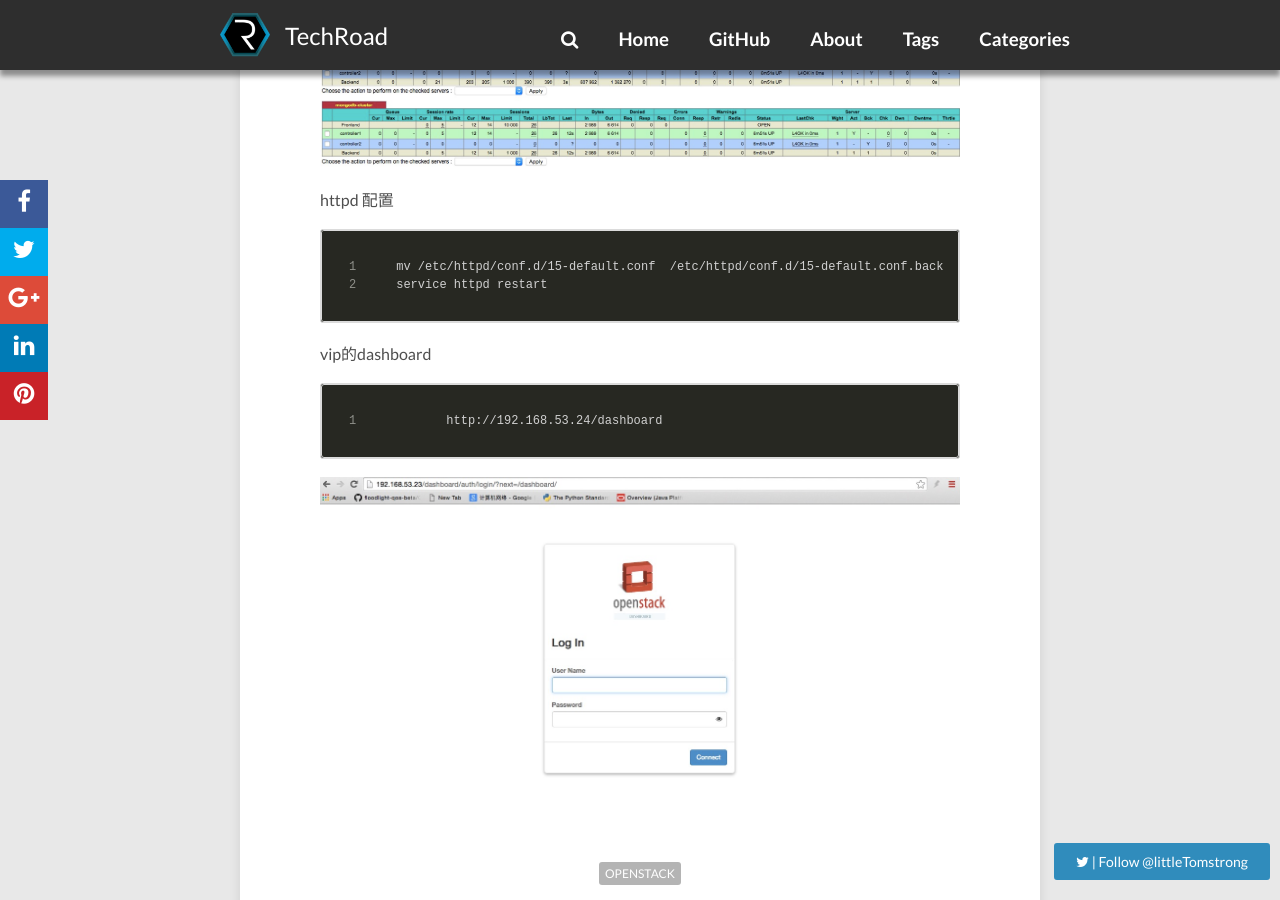
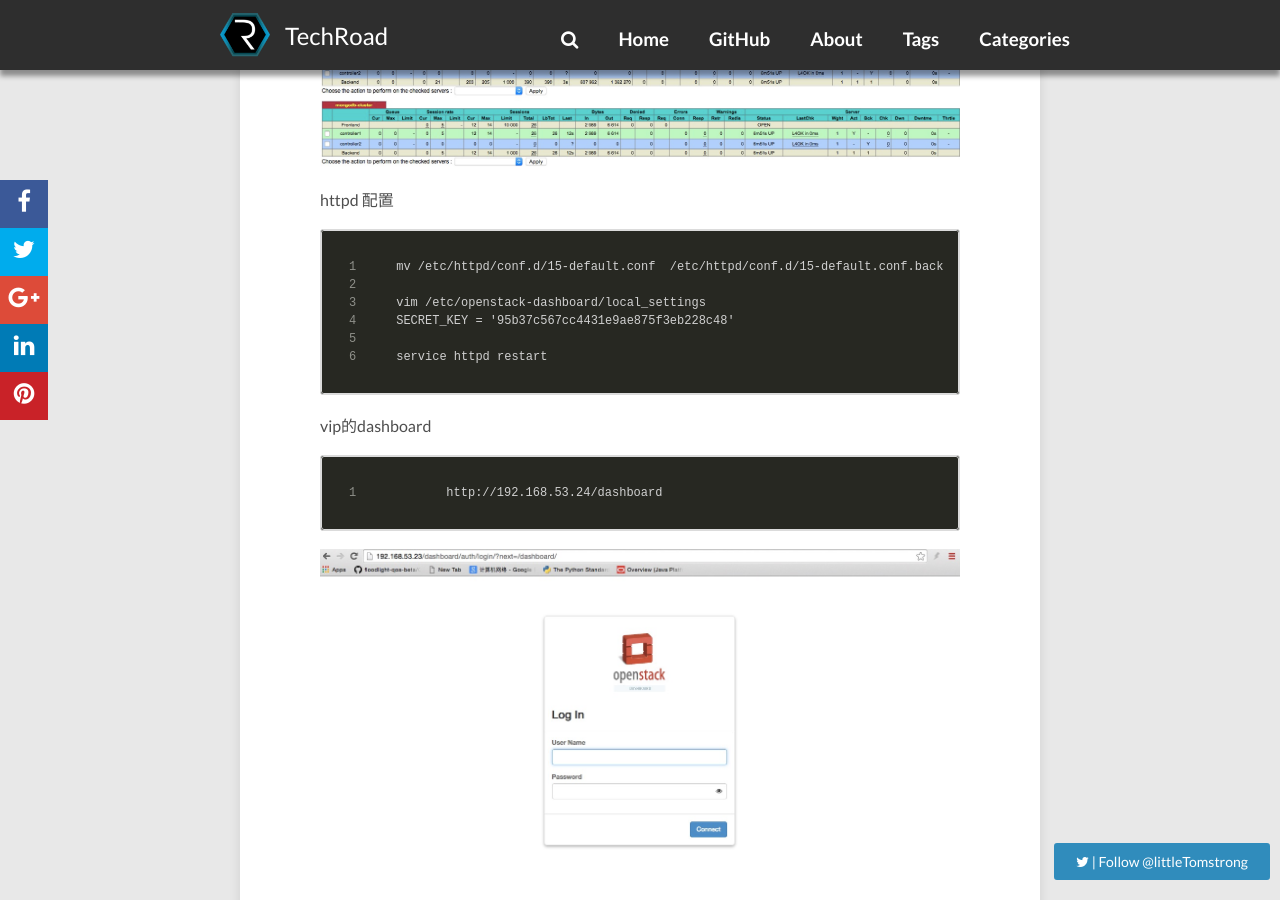
Before and after one commit to JianqingJiang/jianqingjiang.github.io, a Jekyll site: the page built from _posts/2016-07-02-openstack-HA.md, in a window 1280 px wide and 900 px high, scrolled down 38618 px. Built offline with Jekyll 4.4.1, drawn with Linux system fonts in a browser that asks for light colours; nearby versions of some CDN libraries; comment, search, counter and statistics services are not loaded.

Commit message:
modified _config.yml

````diff
--- a/_posts/2016-07-02-openstack-HA.md
+++ b/_posts/2016-07-02-openstack-HA.md
@@ -1894,6 +1894,10 @@ httpd 配置
 
 ```
 mv /etc/httpd/conf.d/15-default.conf  /etc/httpd/conf.d/15-default.conf.back
+
+vim /etc/openstack-dashboard/local_settings
+SECRET_KEY = '95b37c567cc4431e9ae875f3eb228c48'
+
 service httpd restart
 ```
 
````
Also changed, not shown: 3 other files.
